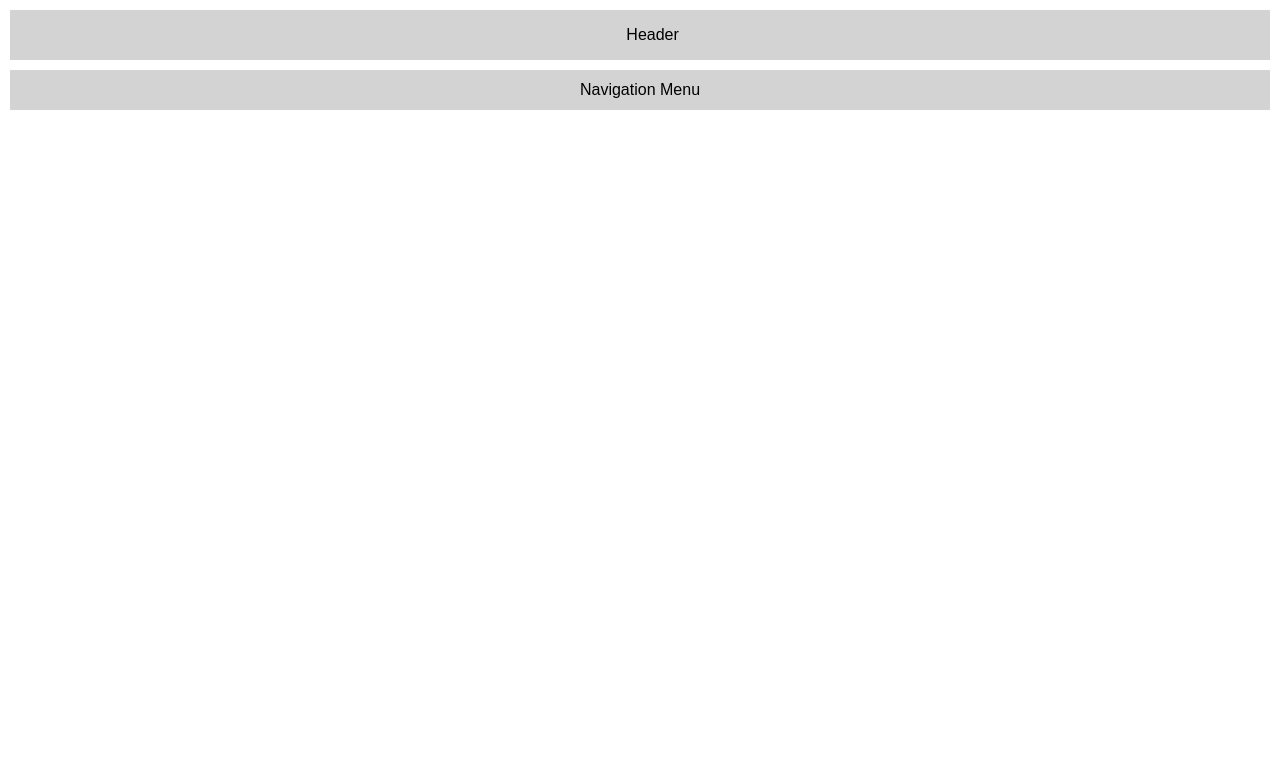
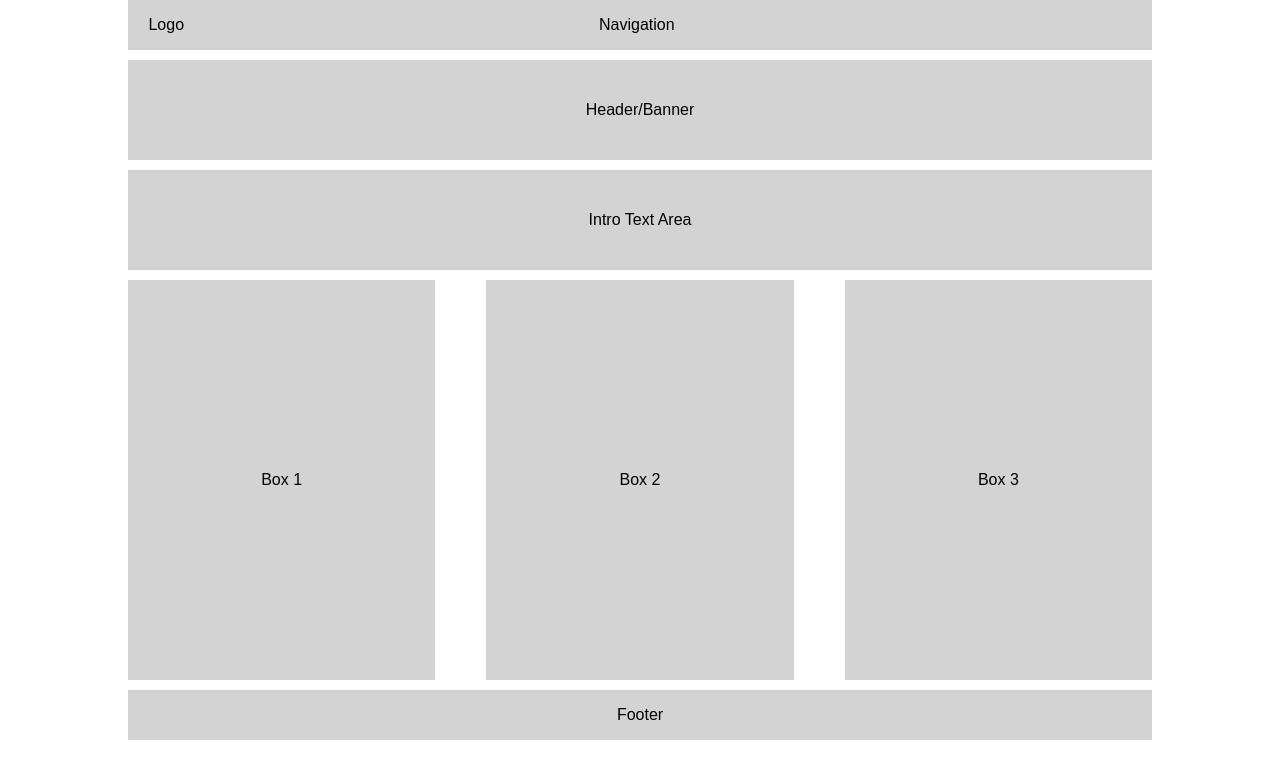
Before and after one commit to Fibechola24/FullStack_Web_development, a plain HTML site: page HTML and CSS page layouts/layout1.html in a window 1280 px wide. Drawn offline with Linux system fonts and the light colour scheme.

Commit message:
sample layout 1

```diff
--- a/HTML and CSS page layouts/layout1.html
+++ b/HTML and CSS page layouts/layout1.html
@@ -8,10 +8,23 @@
     <title>Page layout</title>
   </head>
   <body>
-    <div id="wrapper">
-        <div id="logo-div">Header</div>
-        <div id="nav-div">Navigation Menu</div>
-        <script src="script.js"></script>
+    <div class="wrapper-class">
+      <div class="logo-nav-div" class="clearfix">
+        <div class="logo-div">Logo</div>
+
+        <div class="nav-div">Navigation</div>
+      </div>
+
+      <div class="header-div">Header/Banner</div>
+
+      <div class="intro-text-div">Intro Text Area</div>
+
+      <section class="all-boxes-clearfix">
+        <div class="box">Box 1</div>
+        <div class="box">Box 2</div>
+        <div class="box">Box 3</div>
+      </section>
+      <Footer class="footer">Footer</Footer>
     </div>
   </body>
 </html>
--- a/HTML and CSS page layouts/styles.css
+++ b/HTML and CSS page layouts/styles.css
@@ -4,22 +4,83 @@
   box-sizing: border-box;
   font-family: Arial, Helvetica, sans-serif;
 }
-#wrapper {
-  margin: 10px 10px 10px 10px;
+.wrapper-class {
+  width: 80%;
+  margin: auto;
 }
-#logo-div {
+
+.clearfix::after {
+  content: "";
+  display: block;
+  clear: both;
+}
+.logo-nav-div {
   width: 100%;
   min-height: 50px;
   background-color: lightgray;
+  margin-bottom: 10px;
+}
+.logo-div {
+  width: 45%;
+  min-height: 50px;
+  float: left;
+  line-height: 50px;
   padding-left: 2%;
+}
+
+.nav-div {
+  width: 54%;
+  min-height: 50px;
+  float: right;
   line-height: 50px;
+}
+
+.header-div {
+  width: 100%;
+  min-height: 100px;
+  background-color: lightgray;
+  line-height: 100px;
+  text-align: center;
   margin-bottom: 10px;
+}
+.intro-text-div {
+  width: 100%;
+  min-height: 80px;
+  background-color: lightgray;
+  line-height: 100px;
+  text-align: center;
+  margin-bottom: 10px;
+}
+
+.all-boxes-clearfix::after {
+  content: "";
+  display: block;
+  clear: both;
+}
+
+.all-boxes-clearfix {
+  width: 100%;
+  min-height: 400px;
+  margin-bottom: 10px;
+}
+
+.all-boxes-clearfix .box {
+  width: 30%;
+  background-color: lightgrey;
+  min-height: 400px;
+  float: left;
+  line-height:400px;
   text-align: center;
 }
-#nav-div {
+
+.all-boxes-clearfix .box:nth-child(2) {
+  margin-left: 5%;
+  margin-right: 5%;
+}
+.footer{
   width: 100%;
-  min-height: 50%;
-  line-height: 40px;
-  background-color: lightgray;
+  background-color: lightgrey;
+  min-height: 50px;
+  line-height: 50px;
   text-align: center;
 }
```
Also changed, not shown: layout.jpg (added).
